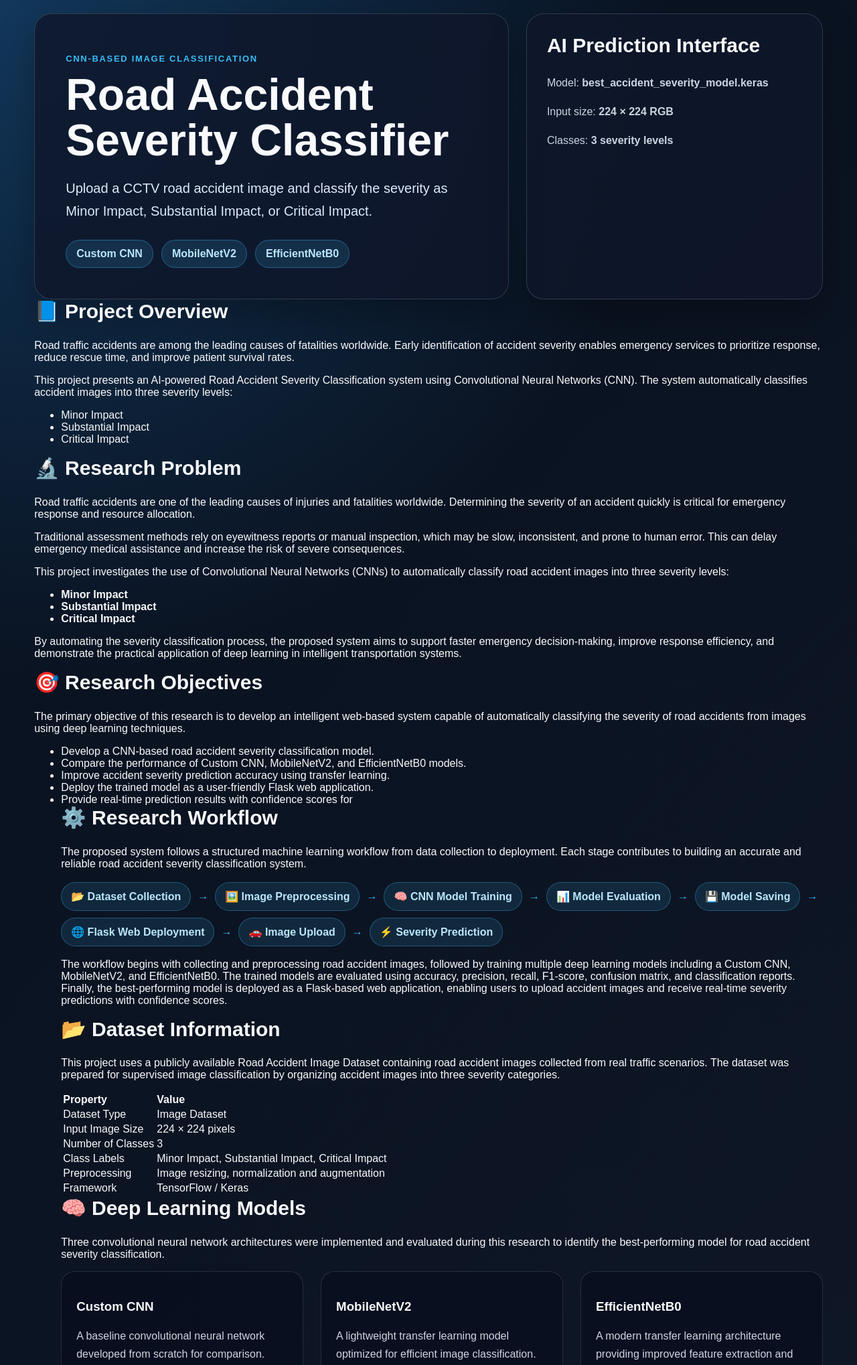
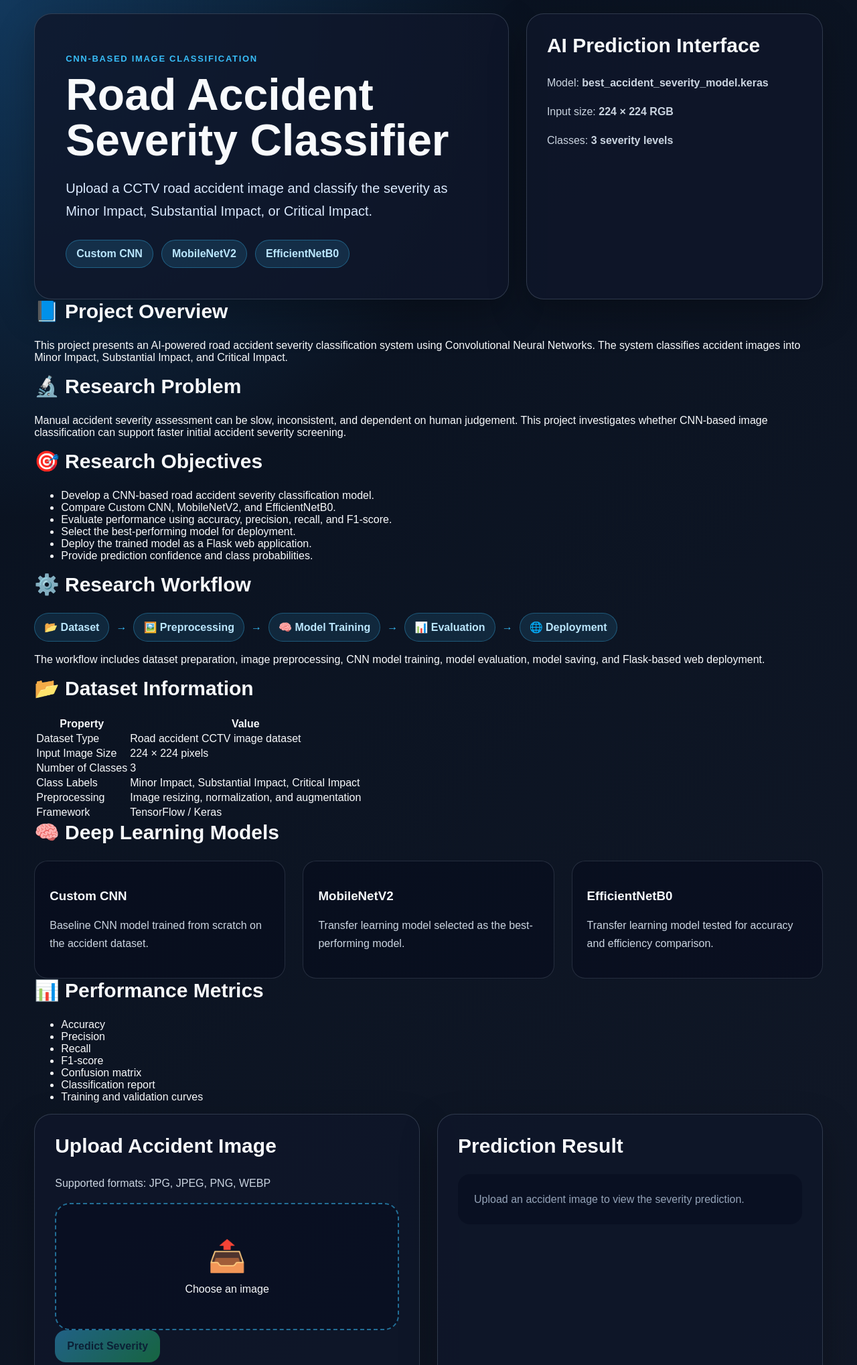
Before and after one commit to gopichandrachamanti8877-sketch/road--accident-severity--flask, a Flask app: page / in a window 1280 px wide. Shown: the top 2038 px of the page at 67% size. Run offline with Flask 3, Linux system fonts and the light colour scheme.

Commit message:
Improve layout and content clarity in index.html
Refactor project overview and research problem sections for clarity. Update layout and formatting for better readability.

```diff
--- a/templates/index.html
+++ b/templates/index.html
@@ -12,9 +12,17 @@
       <div class="hero-text">
         <p class="tag">CNN-Based Image Classification</p>
         <h1>Road Accident Severity Classifier</h1>
-        <p class="subtitle">Upload a CCTV road accident image and classify the severity as Minor Impact, Substantial Impact, or Critical Impact.</p>
-        <div class="badges"><span>Custom CNN</span><span>MobileNetV2</span><span>EfficientNetB0</span></div>
+        <p class="subtitle">
+          Upload a CCTV road accident image and classify the severity as
+          Minor Impact, Substantial Impact, or Critical Impact.
+        </p>
+        <div class="badges">
+          <span>Custom CNN</span>
+          <span>MobileNetV2</span>
+          <span>EfficientNetB0</span>
         </div>
+      </div>
+
       <div class="hero-card">
         <h2>AI Prediction Interface</h2>
         <p>Model: <strong>best_accident_severity_model.keras</strong></p>
@@ -22,285 +30,175 @@
         <p>Classes: <strong>3 severity levels</strong></p>
       </div>
     </section>
+
     <section class="card">
       <h2>📘 Project Overview</h2>
-
       <p>
-        Road traffic accidents are among the leading causes of fatalities worldwide.
-        Early identification of accident severity enables emergency services to
-        prioritize response, reduce rescue time, and improve patient survival rates.
+        This project presents an AI-powered road accident severity classification
+        system using Convolutional Neural Networks. The system classifies accident
+        images into Minor Impact, Substantial Impact, and Critical Impact.
       </p>
-
-    <p>
-        This project presents an AI-powered Road Accident Severity Classification
-        system using Convolutional Neural Networks (CNN). The system automatically
-        classifies accident images into three severity levels:
-    </p>
-
-    <ul>
-        <li>Minor Impact</li>
-        <li>Substantial Impact</li>
-        <li>Critical Impact</li>
-    </ul>
-</section>
-    <section class="card">
-
-    <h2>🔬 Research Problem</h2>
-
-    <p>
-        Road traffic accidents are one of the leading causes of injuries and fatalities worldwide.
-        Determining the severity of an accident quickly is critical for emergency response and
-        resource allocation.
-    </p>
-
-    <p>
-        Traditional assessment methods rely on eyewitness reports or manual inspection,
-        which may be slow, inconsistent, and prone to human error. This can delay emergency
-        medical assistance and increase the risk of severe consequences.
-    </p>
-
-    <p>
-        This project investigates the use of Convolutional Neural Networks (CNNs) to
-        automatically classify road accident images into three severity levels:
-    </p>
-
-    <ul>
-        <li><strong>Minor Impact</strong></li>
-        <li><strong>Substantial Impact</strong></li>
-        <li><strong>Critical Impact</strong></li>
-    </ul>
-
-    <p>
-        By automating the severity classification process, the proposed system aims to
-        support faster emergency decision-making, improve response efficiency, and
-        demonstrate the practical application of deep learning in intelligent transportation systems.
-    </p>
-
-</section>
-    <section class="card">
-
-    <h2>🎯 Research Objectives</h2>
-
-    <p>
-        The primary objective of this research is to develop an intelligent web-based
-        system capable of automatically classifying the severity of road accidents
-        from images using deep learning techniques.
-    </p>
-
-    <ul>
-        <li>Develop a CNN-based road accident severity classification model.</li>
-
-        <li>Compare the performance of Custom CNN, MobileNetV2, and EfficientNetB0 models.</li>
-
-        <li>Improve accident severity prediction accuracy using transfer learning.</li>
-
-        <li>Deploy the trained model as a user-friendly Flask web application.</li>
-
-        <li>Provide real-time prediction results with confidence scores for
-          <section class="card">
-
-    <h2>⚙️ Research Workflow</h2>
-
-    <p>
-        The proposed system follows a structured machine learning workflow from data
-        collection to deployment. Each stage contributes to building an accurate and
-        reliable road accident severity classification system.
-    </p>
-
-    <div class="workflow">
-
-        <div>📂 Dataset Collection</div>
-        <span>→</span>
-
-        <div>🖼️ Image Preprocessing</div>
-        <span>→</span>
-
-        <div>🧠 CNN Model Training</div>
-        <span>→</span>
-
-        <div>📊 Model Evaluation</div>
-        <span>→</span>
-
-        <div>💾 Model Saving</div>
-        <span>→</span>
-
-        <div>🌐 Flask Web Deployment</div>
-        <span>→</span>
-
-        <div>🚗 Image Upload</div>
-        <span>→</span>
-
-        <div>⚡ Severity Prediction</div>
-
-    </div>
-
-    <p>
-        The workflow begins with collecting and preprocessing road accident images,
-        followed by training multiple deep learning models including a Custom CNN,
-        MobileNetV2, and EfficientNetB0. The trained models are evaluated using
-        accuracy, precision, recall, F1-score, confusion matrix, and classification
-        reports. Finally, the best-performing model is deployed as a Flask-based web
-        application, enabling users to upload accident images and receive real-time
-        severity predictions with confidence scores.
-    </p>
-
     </section>
 
     <section class="card">
+      <h2>🔬 Research Problem</h2>
+      <p>
+        Manual accident severity assessment can be slow, inconsistent, and dependent
+        on human judgement. This project investigates whether CNN-based image
+        classification can support faster initial accident severity screening.
+      </p>
+    </section>
 
+    <section class="card">
+      <h2>🎯 Research Objectives</h2>
+      <ul>
+        <li>Develop a CNN-based road accident severity classification model.</li>
+        <li>Compare Custom CNN, MobileNetV2, and EfficientNetB0.</li>
+        <li>Evaluate performance using accuracy, precision, recall, and F1-score.</li>
+        <li>Select the best-performing model for deployment.</li>
+        <li>Deploy the trained model as a Flask web application.</li>
+        <li>Provide prediction confidence and class probabilities.</li>
+      </ul>
+    </section>
+
+    <section class="card">
+      <h2>⚙️ Research Workflow</h2>
+      <div class="workflow">
+        <div>📂 Dataset</div>
+        <span>→</span>
+        <div>🖼️ Preprocessing</div>
+        <span>→</span>
+        <div>🧠 Model Training</div>
+        <span>→</span>
+        <div>📊 Evaluation</div>
+        <span>→</span>
+        <div>🌐 Deployment</div>
+      </div>
+      <p>
+        The workflow includes dataset preparation, image preprocessing, CNN model
+        training, model evaluation, model saving, and Flask-based web deployment.
+      </p>
+    </section>
+
+    <section class="card">
       <h2>📂 Dataset Information</h2>
-
-<p>
-This project uses a publicly available Road Accident Image Dataset containing
-road accident images collected from real traffic scenarios. The dataset was
-prepared for supervised image classification by organizing accident images
-into three severity categories.
-</p>
-
       <table class="dataset-table">
-
         <tr>
           <th>Property</th>
           <th>Value</th>
         </tr>
-
         <tr>
           <td>Dataset Type</td>
-<td>Image Dataset</td>
+          <td>Road accident CCTV image dataset</td>
         </tr>
-
         <tr>
           <td>Input Image Size</td>
           <td>224 × 224 pixels</td>
         </tr>
-
         <tr>
           <td>Number of Classes</td>
           <td>3</td>
         </tr>
-
         <tr>
           <td>Class Labels</td>
           <td>Minor Impact, Substantial Impact, Critical Impact</td>
         </tr>
-
         <tr>
           <td>Preprocessing</td>
-<td>Image resizing, normalization and augmentation</td>
+          <td>Image resizing, normalization, and augmentation</td>
         </tr>
-
         <tr>
           <td>Framework</td>
           <td>TensorFlow / Keras</td>
         </tr>
+      </table>
+    </section>
 
-</table>
-
-</section>
     <section class="card">
-
       <h2>🧠 Deep Learning Models</h2>
-
-<p>
-Three convolutional neural network architectures were implemented and evaluated
-during this research to identify the best-performing model for road accident
-severity classification.
-</p>
-
       <div class="model-grid">
-
         <div class="model-card">
           <h3>Custom CNN</h3>
-<p>
-A baseline convolutional neural network developed from scratch for comparison.
-</p>
+          <p>Baseline CNN model trained from scratch on the accident dataset.</p>
         </div>
-
         <div class="model-card">
           <h3>MobileNetV2</h3>
-<p>
-A lightweight transfer learning model optimized for efficient image
-classification.
-</p>
+          <p>Transfer learning model selected as the best-performing model.</p>
         </div>
-
         <div class="model-card">
           <h3>EfficientNetB0</h3>
-<p>
-A modern transfer learning architecture providing improved feature extraction
-and classification performance.
-</p>
+          <p>Transfer learning model tested for accuracy and efficiency comparison.</p>
         </div>
+      </div>
+    </section>
 
-</div>
+    <section class="card">
+      <h2>📊 Performance Metrics</h2>
+      <ul>
+        <li>Accuracy</li>
+        <li>Precision</li>
+        <li>Recall</li>
+        <li>F1-score</li>
+        <li>Confusion matrix</li>
+        <li>Classification report</li>
+        <li>Training and validation curves</li>
+      </ul>
+    </section>
 
-</section>
-     <section class="card">
-
-<h2>📊 Performance Metrics</h2>
-
-<p>
-The trained models were evaluated using several machine learning performance
-metrics to measure classification effectiveness.
-</p>
-
-<ul>
-
-<li>Accuracy</li>
-
-<li>Precision</li>
-
-<li>Recall</li>
-
-<li>F1 Score</li>
-
-<li>Confusion Matrix</li>
-
-<li>Classification Report</li>
-
-<li>Training Loss</li>
-
-<li>Validation Loss</li>
-
-</ul>
-
-</section>
     <section class="predictor">
       <div class="upload-card">
         <h2>Upload Accident Image</h2>
         <p class="muted">Supported formats: JPG, JPEG, PNG, WEBP</p>
+
         <label class="drop-area" for="imageInput">
           <input id="imageInput" type="file" accept="image/*">
           <span class="upload-icon">📤</span>
           <span>Choose an image</span>
         </label>
-        <div id="previewWrapper" class="preview hidden"><img id="previewImage" alt="Uploaded preview"></div>
-        <button id="predictBtn" class="predict-btn" disabled>Predict Severity</button>
+
+        <div id="previewWrapper" class="preview hidden">
+          <img id="previewImage" alt="Uploaded preview">
+        </div>
+
+        <button id="predictBtn" class="predict-btn" disabled>
+          Predict Severity
+        </button>
       </div>
 
       <div class="result-card">
         <h2>Prediction Result</h2>
-        <div id="emptyState" class="empty-state">Upload an accident image to view the severity prediction.</div>
-        <div id="loadingState" class="loading hidden"><div class="spinner"></div><p>Analyzing image...</p></div>
+
+        <div id="emptyState" class="empty-state">
+          Upload an accident image to view the severity prediction.
+        </div>
+
+        <div id="loadingState" class="loading hidden">
+          <div class="spinner"></div>
+          <p>Analyzing image...</p>
+        </div>
+
         <div id="resultState" class="hidden">
           <div id="severityBadge" class="severity-badge">Prediction</div>
           <h3 id="predictionText"></h3>
           <p id="confidenceText" class="confidence-text"></p>
-          <div class="confidence-bar"><div id="confidenceFill"></div></div>
+
+          <div class="confidence-bar">
+            <div id="confidenceFill"></div>
+          </div>
+
           <h4>Class Probabilities</h4>
           <div id="probabilities"></div>
         </div>
+
         <div id="errorState" class="error hidden"></div>
       </div>
     </section>
+  </main>
 
-    <section class="info-grid">
-      <article><h3>Project Purpose</h3><p>Supports initial accident severity screening from CCTV images.</p></article>
-      <article><h3>Research Workflow</h3><p>Connects preprocessing, training, evaluation, model saving, and deployment.</p></article>
-      <article><h3>Important Note</h3><p>This is an academic prototype and should not replace human safety decisions.</p></article>
-    </section>
-  </main>
-  <footer><p>Machine Learning and Smart Systems Project | Gopichand Rachamanti</p></footer>
+  <footer>
+    <p>Machine Learning and Smart Systems Project | Gopichand Rachamanti</p>
+  </footer>
+
   <script src="{{ url_for('static', filename='script.js') }}"></script>
 </body>
 </html>
```
Lines whose indentation alone changed are shown as unchanged.
